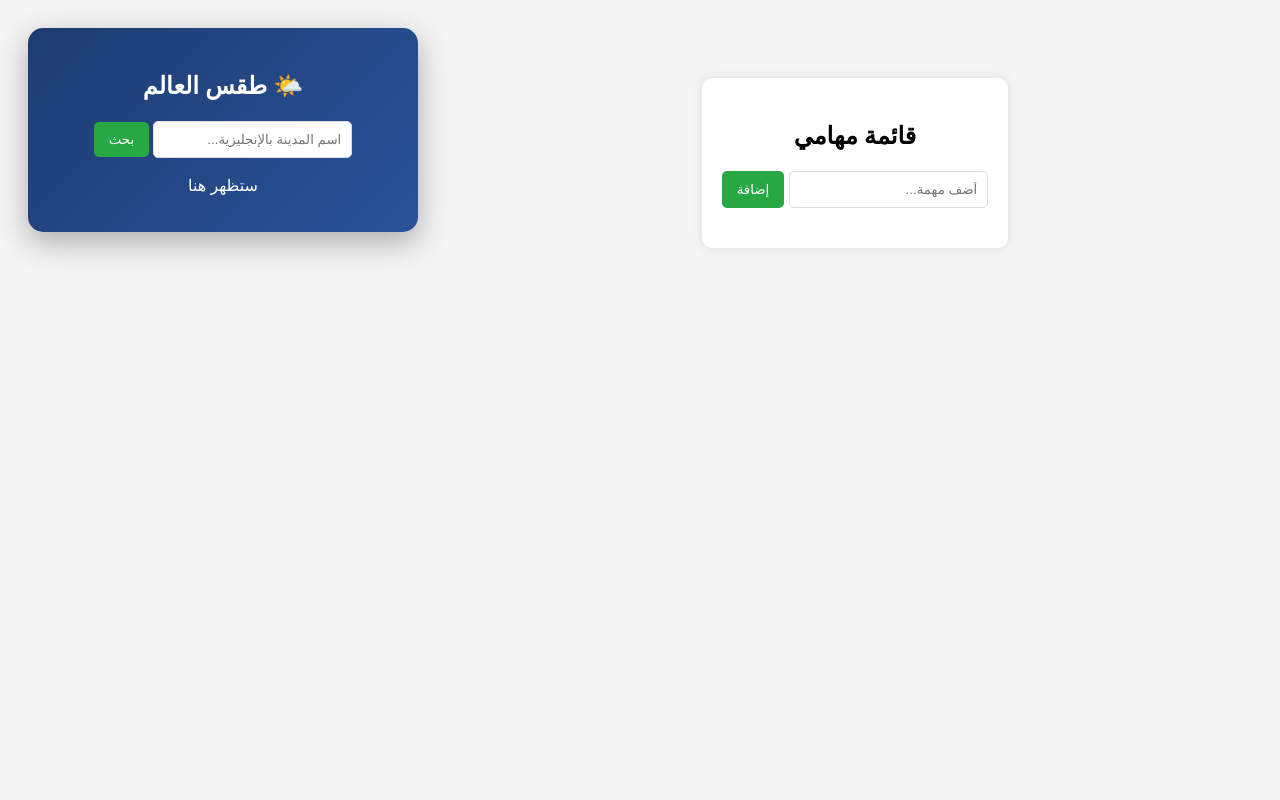
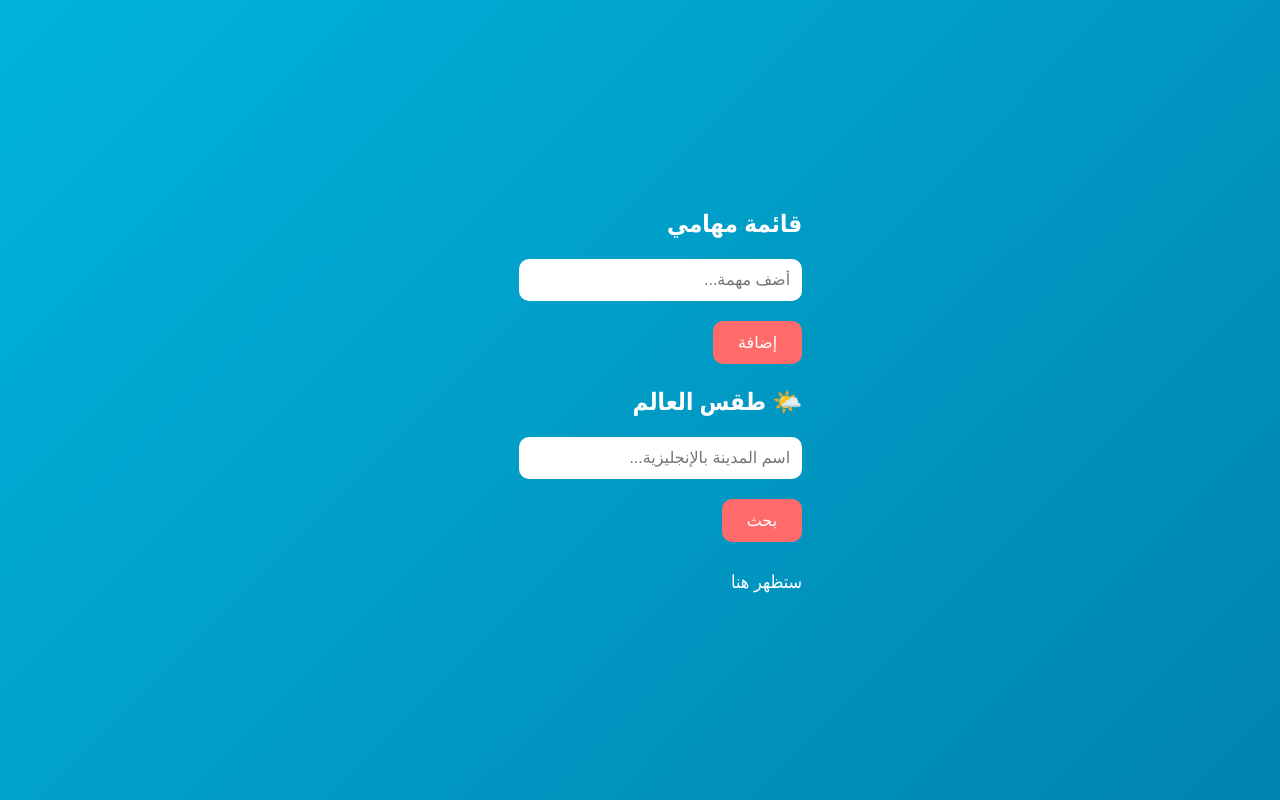
Before and after one commit to startklar-code/My-First-Web-App, a website: page index.html in a window 1280 px wide. Drawn offline with Linux system fonts and the light colour scheme.

Commit message:
Revamp styles for body and UI components
Updated styles for body, container, input, and button with new designs and effects.

```diff
--- a/style.css
+++ b/style.css
@@ -1,66 +1,64 @@
-body { font-family: Arial, sans-serif; background-color: #f4f4f4; text-align: center; }
-
-.todo-container {
-    background: white;
-    max-width: 400px;
-    margin: 50px auto;
-    padding: 20px;
-    border-radius: 10px;
-    box-shadow: 0px 0px 10px rgba(0,0,0,0.1);
+/* إعدادات الخط والخلفية */
+body {
+    font-family: 'Segoe UI', Tahoma, Geneva, Verdana, sans-serif;
+    background: linear-gradient(135deg, #00b4db, #0083b0);
+    height: 100vh;
+    display: flex;
+    justify-content: center;
+    align-items: center;
+    margin: 0;
+    color: #fff;
 }
 
-.input-group { display: flex; gap: 5px; }
-
-input[type="text"] {
-    flex: 1;
-    padding: 10px;
-    border: 1px solid #ddd;
-    border-radius: 5px;
+/* الحاوية الرئيسية بتأثير زجاجي */
+.container {
+    background: rgba(255, 255, 255, 0.2);
+    backdrop-filter: blur(10px);
+    border-radius: 20px;
+    padding: 40px;
+    width: 350px;
+    text-align: center;
+    box-shadow: 0 8px 32px rgba(0, 0, 0, 0.2);
+    border: 1px solid rgba(255, 255, 255, 0.3);
 }
 
+h1 {
+    font-size: 24px;
+    margin-bottom: 20px;
+    text-shadow: 2px 2px 4px rgba(0,0,0,0.2);
+}
+
+/* تصميم مربع الإدخال */
+input {
+    width: 80%;
+    padding: 12px;
+    border: none;
+    border-radius: 10px;
+    margin-bottom: 20px;
+    outline: none;
+    font-size: 16px;
+}
+
+/* تصميم الزر مع تأثير عند التمرير */
 button {
-    padding: 10px 15px;
-    background-color: #28a745;
+    background: #ff6b6b;
     color: white;
     border: none;
-    border-radius: 5px;
+    padding: 12px 25px;
+    border-radius: 10px;
     cursor: pointer;
+    font-size: 16px;
+    transition: transform 0.2s, background 0.3s;
 }
 
-button:hover { background-color: #218838; }
-
-ul { list-style: none; padding: 0; margin-top: 20px; }
-
-li {
-    background: #fff;
-    border-bottom: 1px solid #eee;
-    padding: 10px;
-    display: flex;
-    justify-content: space-between;
-    align-items: center;
-    text-align: right;
+button:hover {
+    background: #ee5253;
+    transform: scale(1.05);
 }
 
-.delete-btn { background: #dc3545; padding: 5px 10px; font-size: 12px; }
-/* هذا الجزء سيجعل المشاريع تصطف أفقياً */
-.main-wrapper {
-    display: flex;
-    flex-direction: row; /* صف أفقي */
-    flex-wrap: wrap;    /* ينزل للأسفل فقط في الموبايل */
-    justify-content: center;
-    align-items: flex-start;
-    gap: 40px;          /* مسافة بين المشروعين */
-    padding: 20px;
-    font-family: 'Segoe UI', sans-serif;
+/* منطقة عرض النتيجة */
+#weatherResult {
+    margin-top: 25px;
+    font-size: 18px;
+    line-height: 1.6;
 }
-
-/* تنسيق إضافي لصندوق الطقس ليكون جذاباً */
-.weather-container {
-    background: linear-gradient(135deg, #1e3c72 0%, #2a5298 100%);
-    color: white;
-    padding: 20px;
-    border-radius: 15px;
-    width: 350px;
-    box-shadow: 0 10px 30px rgba(0,0,0,0.3);
-    text-align: center;
-}
```
